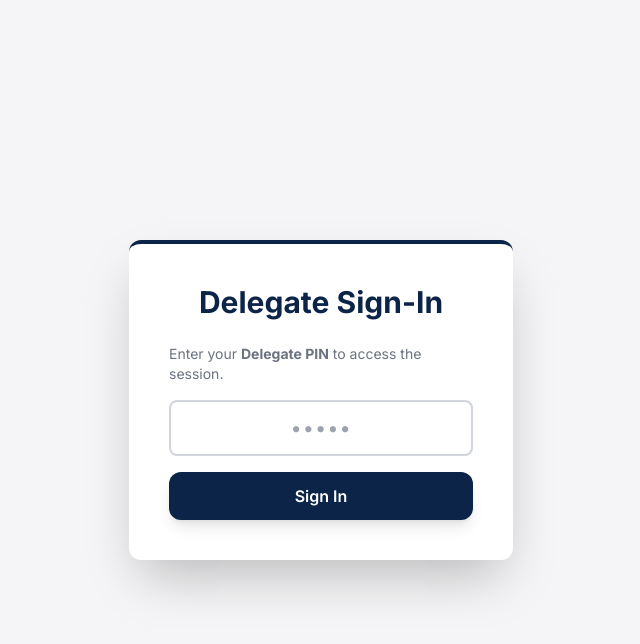
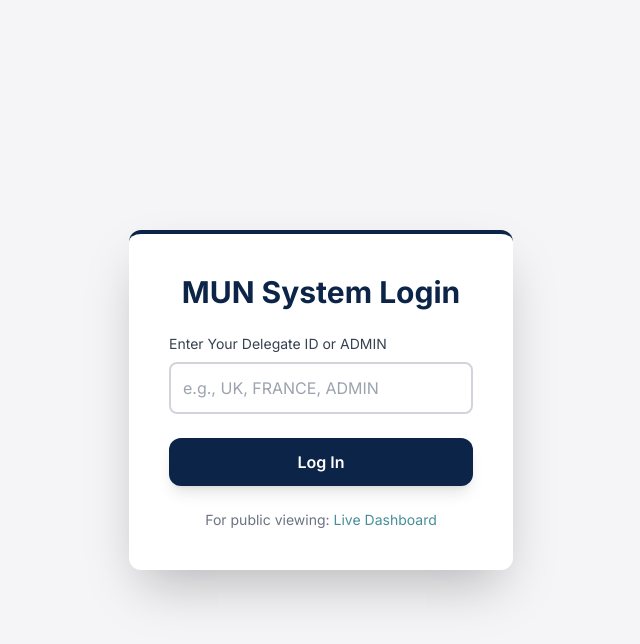
Before and after one commit to Xyr0za/wymun, a Python web app: template templates/login.html in a window 1280 px wide. Shown: the top 644 px of the page, without its empty margins (319-959 px from the left). Run offline with Jinja, Linux system fonts and the light colour scheme; the template is opened without the code that fills it, so the values that code supplies are empty; some libraries are stand-ins or nearby versions.

Commit message:
login html alterations

```diff
--- a/templates/login.html
+++ b/templates/login.html
@@ -3,7 +3,7 @@
 <head>
     <meta charset="UTF-8">
     <meta name="viewport" content="width=device-width, initial-scale=1.0">
-    <title>Delegate Login</title>
+    <title>MUN Login</title>
     <script src="https://cdn.tailwindcss.com"></script>
     <style>
         @import url('https://fonts.googleapis.com/css2?family=Inter:wght@400;600;700&display=swap');
@@ -14,34 +14,45 @@
 
     <div class="bg-white p-8 md:p-10 rounded-xl shadow-2xl w-full max-w-sm border-t-4 border-[#0B2447]">
         <h1 class="text-3xl font-bold text-[#0B2447] mb-6 text-center">
-            Delegate Sign-In
+            MUN System Login
         </h1>
-
-        <form method="POST">
-            <p class="mb-4 text-sm text-gray-500">
-                Enter your  <b>Delegate PIN</b> to access the session.
-            </p>
-
-            <input type="password" name="pin"
-                class="w-full p-3 border-2 border-gray-300 rounded-lg focus:border-[#478E99] focus:ring-[#478E99] mb-4 text-center text-xl tracking-wider"
-                placeholder="•••••" maxlength="5" required>
-
-            <button type="submit"
-                class="w-full bg-[#0B2447] hover:bg-[#1E3A5F] text-white font-semibold py-3 px-4 rounded-xl transition duration-200 shadow-lg hover:shadow-xl focus:outline-none focus:ring-4 focus:ring-[#6B7280] transform active:scale-95">
-                Sign In
-            </button>
-        </form>
 
         {% with messages = get_flashed_messages(with_categories=true) %}
             {% if messages %}
-                <ul class="mt-4 text-center">
-                {% for category, message in messages %}
-                    <li class="text-sm {% if category == 'error' %}text-red-600{% else %}text-green-600{% endif %} font-medium">{{ message }}</li>
-                {% endfor %}
+                <ul class="mb-4">
+                    {% for category, message in messages %}
+                        <li class="p-3 mb-2 rounded font-medium
+                            {% if category == 'error' %} bg-red-100 text-red-800 border-l-4 border-red-600
+                            {% elif category == 'info' %} bg-blue-100 text-blue-800 border-l-4 border-[#478E99]
+                            {% else %} bg-green-100 text-green-800 border-l-4 border-green-600
+                            {% endif %}">
+                            {{ message }}
+                        </li>
+                    {% endfor %}
                 </ul>
             {% endif %}
         {% endwith %}
 
+        <form method="POST" action="{{ url_for('login') }}">
+            <div class="mb-6">
+                <label for="username" class="block text-sm font-medium text-gray-700 mb-2">
+                    Enter Your Delegate ID or ADMIN
+                </label>
+                <input type="text" id="username" name="username" required
+                    class="w-full p-3 border-2 border-gray-300 rounded-lg focus:border-[#478E99] focus:ring-[#478E99]"
+                    placeholder="e.g., UK, FRANCE, ADMIN" autocomplete="off">
+            </div>
+
+            <button type="submit"
+                class="w-full bg-[#0B2447] hover:bg-[#1E3A5F] text-white font-semibold py-3 rounded-xl transition duration-200 shadow-lg transform active:scale-95">
+                Log In
+            </button>
+        </form>
+
+        <p class="mt-6 text-center text-sm text-gray-500">
+            For public viewing: <a href="{{ url_for('dashboard') }}" class="text-[#478E99] hover:text-[#0B2447] font-medium">Live Dashboard</a>
+        </p>
     </div>
+
 </body>
 </html>
```
